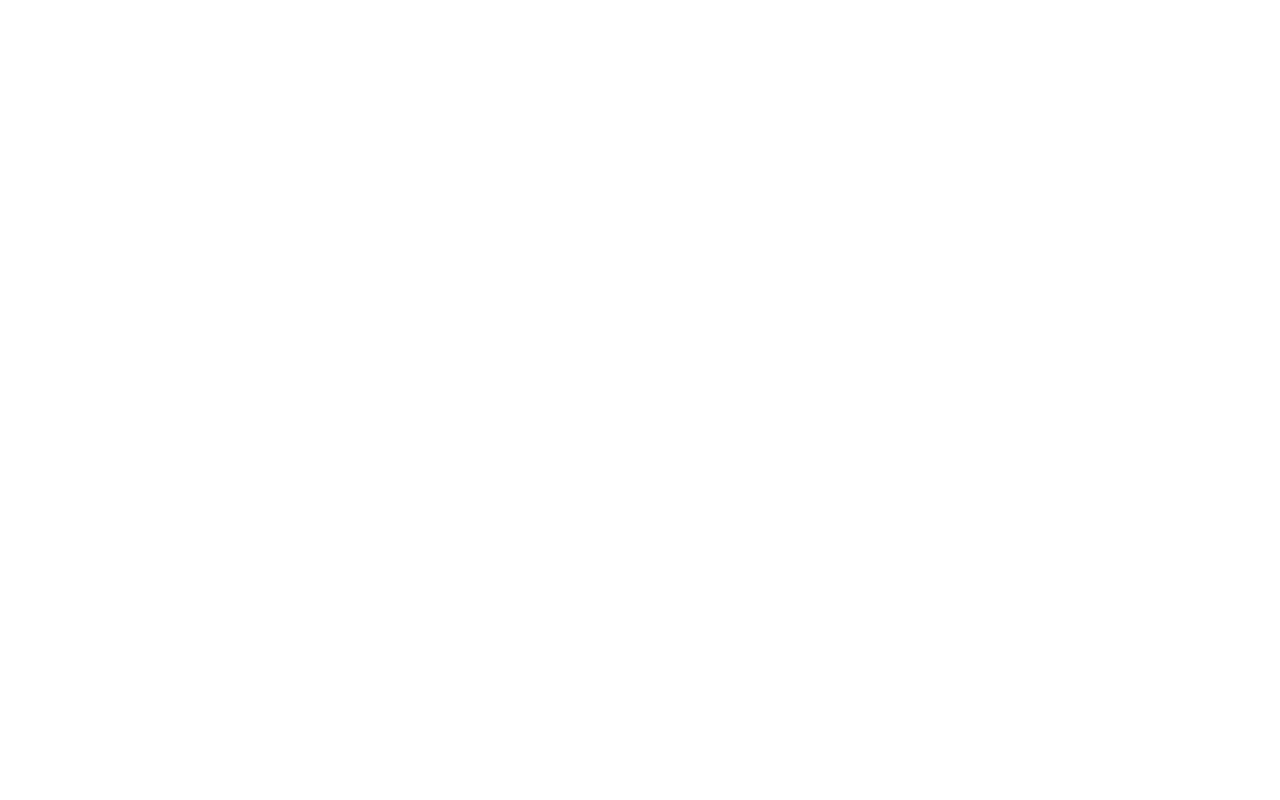
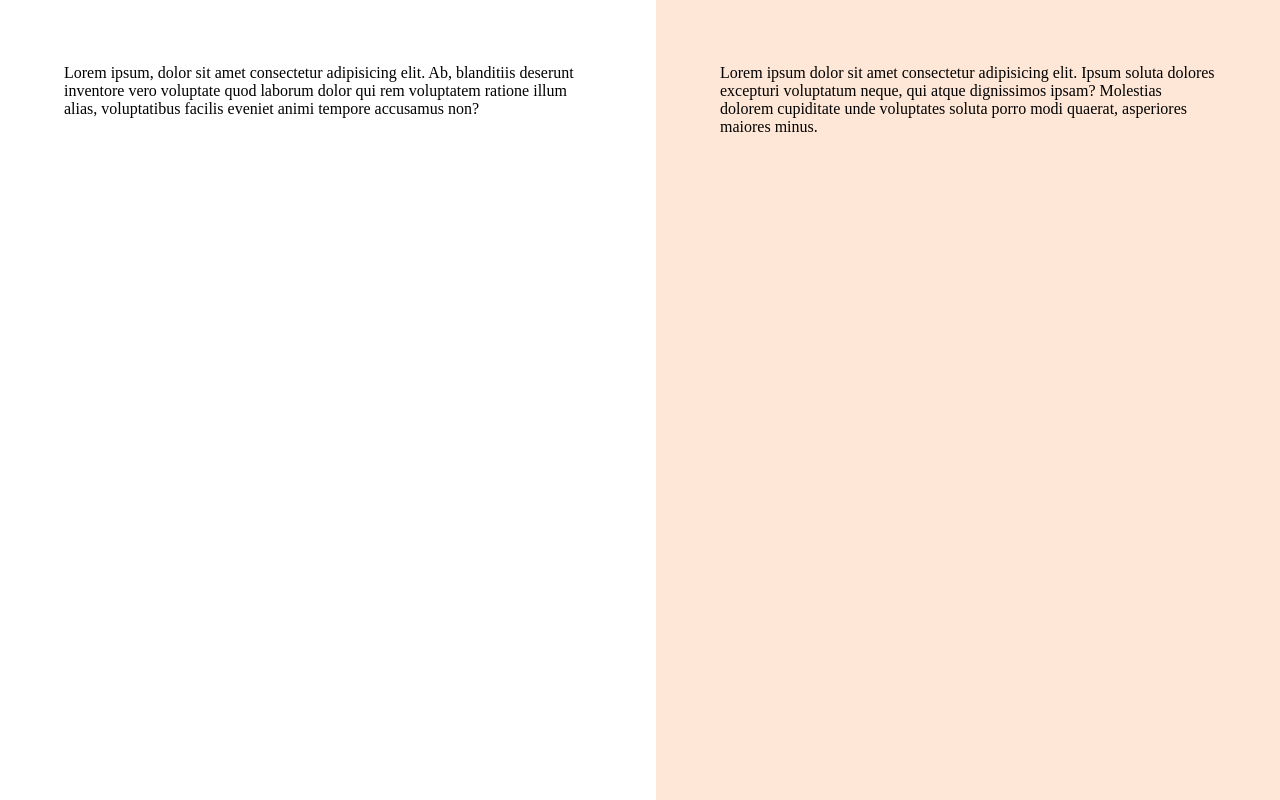
Before and after one commit to dfbfuturo/Formulario-de-matricula, a plain HTML site: page index.html in a window 1280 px wide. Drawn offline with Linux system fonts and the light colour scheme.

Commit message:
layout css

```diff
--- a/index.html
+++ b/index.html
@@ -12,6 +12,15 @@
   <link href="https://fonts.googleapis.com/css2?family=Poppins:ital,wght@0,100;0,200;0,300;0,400;0,500;0,600;0,700;0,800;0,900;1,100;1,200;1,300;1,400;1,500;1,600;1,700;1,800;1,900&display=swap" rel="stylesheet">
 </head>
 <body>
+  <div id="app">
+    <main>
+      <div class="main-container">Lorem ipsum, dolor sit amet consectetur adipisicing elit. Ab, blanditiis deserunt inventore vero voluptate quod laborum dolor qui rem voluptatem ratione illum alias, voluptatibus facilis eveniet animi tempore accusamus non?</div>
+    </main>
+
+    <aside>
+      <div class="aside-container">Lorem ipsum dolor sit amet consectetur adipisicing elit. Ipsum soluta dolores excepturi voluptatum neque, qui atque dignissimos ipsam? Molestias dolorem cupiditate unde voluptates soluta porro modi quaerat, asperiores maiores minus.</div>
+    </aside>
+  </div>
 
 </body>
 </html>
--- a/styles/global.css
+++ b/styles/global.css
@@ -1,3 +1,9 @@
+* {
+  margin: 0;
+  padding: 0;
+  box-sizing: border-box;
+}
+
 :root {
   --font-family: 'Poppins', sans-serif;
   --text: 400 1rem/1.5 var(--font-family);
@@ -15,3 +21,7 @@
   --stroke-highlight: #F3541C;
   --semantic-error: #DC2626;
 }
+
+body {
+  overflow: hidden;
+}
--- a/styles/index.css
+++ b/styles/index.css
@@ -1 +1,2 @@
 @import url(global.css);
+@import url(layout.css);
--- /dev/null
+++ b/styles/layout.css
@@ -0,0 +1,26 @@
+#app {
+  display: grid;
+  grid-template-columns: 51.25% 48.75%;
+
+  height: 100vh;
+  overflow: hidden;
+}
+
+main {
+  overflow: auto;
+  padding: 4rem;
+
+  & .main-container {
+    max-width: 33rem;
+    margin-left: auto;
+  }
+}
+
+aside {
+  background-color: var(--surface-secondary);
+  padding: 4rem;
+
+  & .aside-container {
+    max-width: 31rem;
+  }
+}
```
